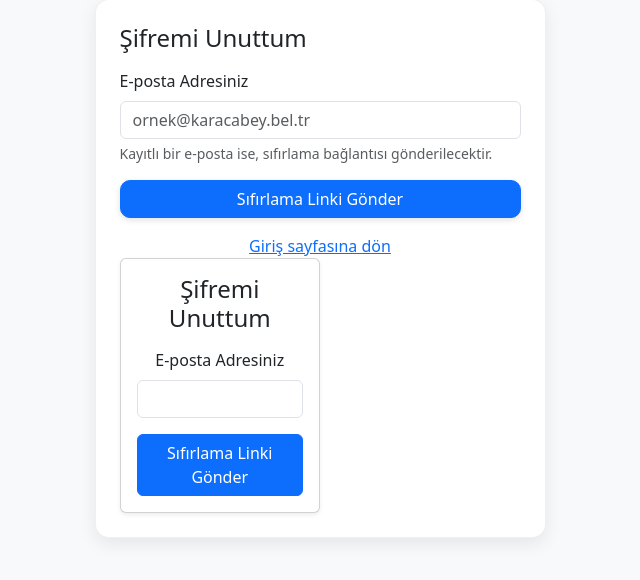
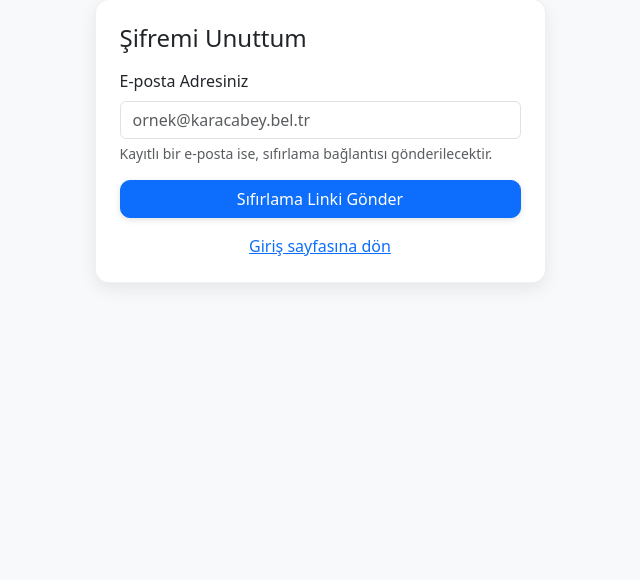
Before and after one commit to Rudywizz/gorevtakipneon, a Flask app: page /forgot_password in a window 1280 px wide. Shown: the part 83-663 px from the top of the page, without its empty margins (320-960 px from the left). Run offline with Flask 3, Linux system fonts and the light colour scheme; some libraries are stand-ins or nearby versions.

Commit message:
fix: şifre sıfırlama ve login sayfası düzenlendi

```diff
--- a/templates/forgot_password.html
+++ b/templates/forgot_password.html
@@ -41,23 +41,6 @@
 
       <div class="text-center mt-3">
         <a href="{{ url_for('login') }}">Giriş sayfasına dön</a>
-  <div class="col-md-6">
-    <div class="card shadow-sm">
-      <div class="card-body">
-        <h4 class="mb-3">Şifremi Unuttum</h4>
-        <form method="POST">
-          <div class="mb-3">
-            <label for="email" class="form-label">E-posta Adresiniz</label>
-            <input type="email" class="form-control" id="email" name="email" required>
-          </div>
-          <button type="submit" class="btn btn-primary w-100">Sıfırlama Linki Gönder</button>
-        </form>
-        {% if error %}
-          <div class="alert alert-danger mt-3">{{ error }}</div>
-        {% endif %}
-        {% if message %}
-          <div class="alert alert-success mt-3">{{ message }}</div>
-        {% endif %}
       </div>
     </div>
   </div>
--- a/templates/login.html
+++ b/templates/login.html
@@ -76,7 +76,6 @@
               </label>
             </div>
             <a class="small" href="{{ url_for('forgot_password') }}">Şifremi unuttum</a>
-            <a class="small text-muted" href="#" aria-disabled="true" tabindex="-1">Şifremi unuttum</a>
           </div>
 
           <div class="d-grid">
```
Also changed, not shown: other parts of templates/forgot_password.html (+2 -2 lines).
